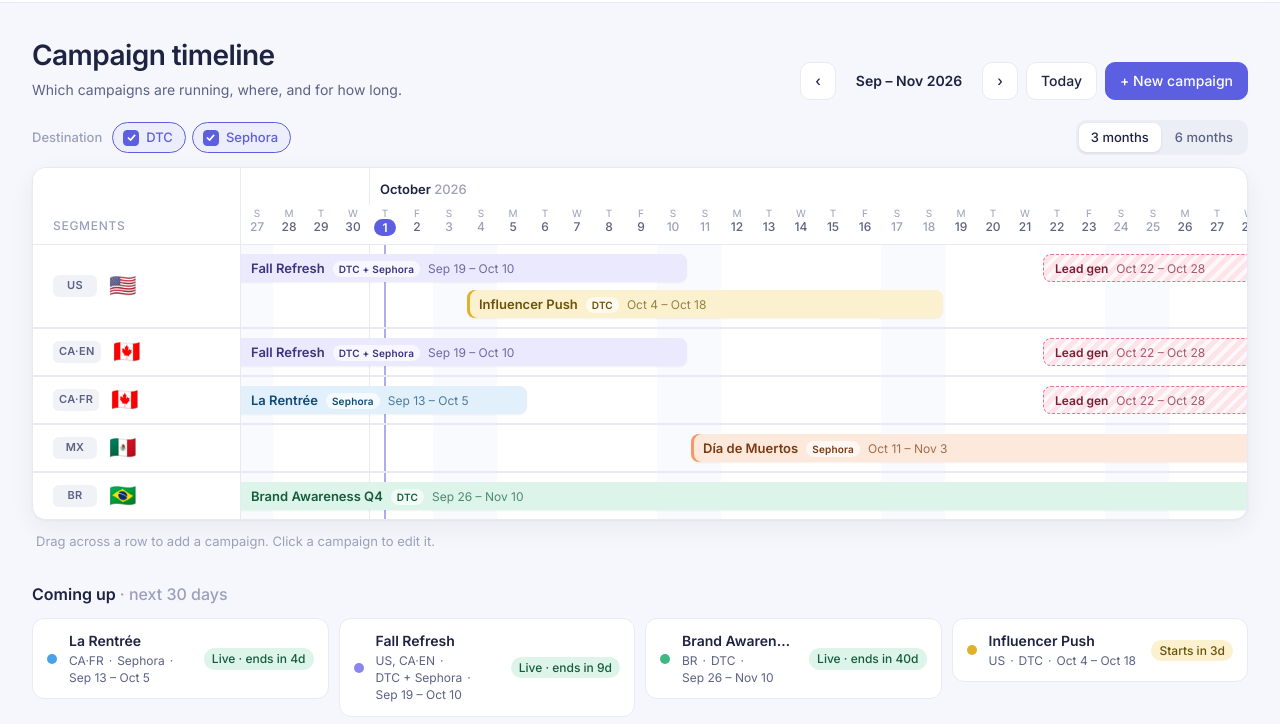
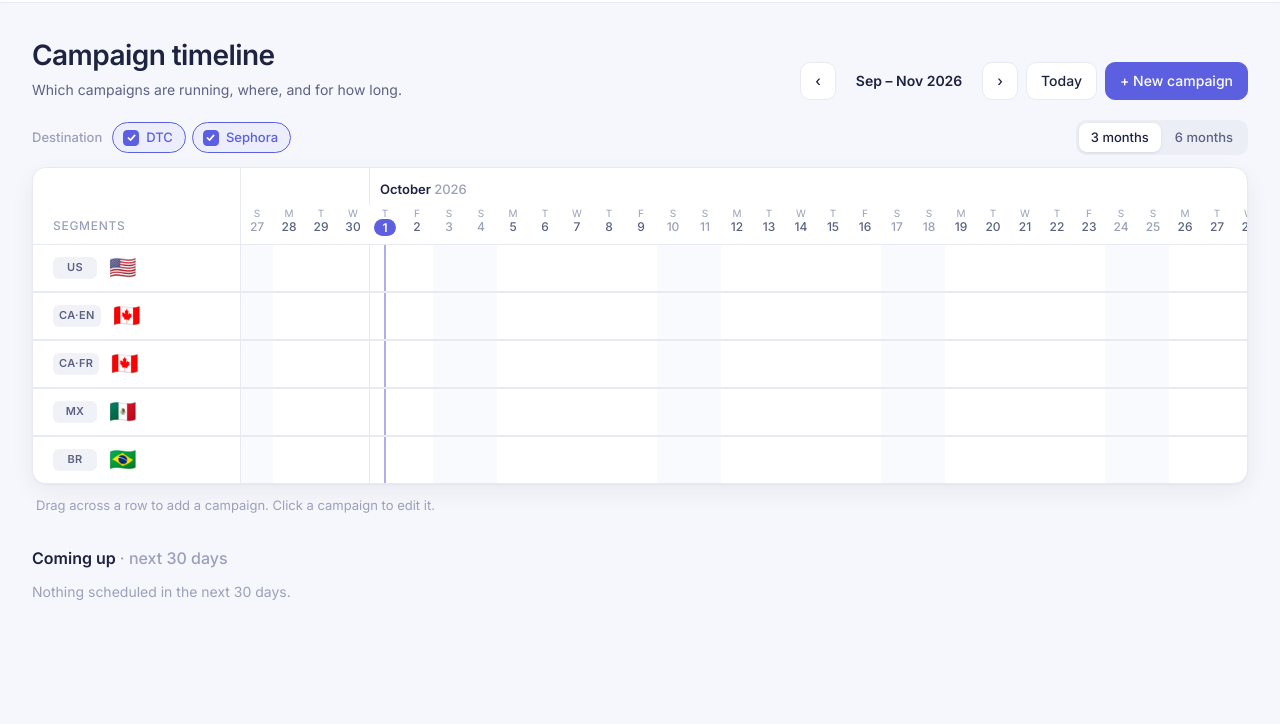
Before and after one commit to Doppelgvnger/Planner, a plain HTML site: page index.html in a window 1280 px wide. Shown: the part 66-790 px from the top of the page. Drawn offline with Linux system fonts and the light colour scheme; a web font is replaced by a local one.

Commit message:
Start empty instead of with demo campaigns
The planner is going live for real use, so a first visit opens with no
campaigns. Also note the live URL and deploy flow in CLAUDE.md.

Co-Authored-By: Claude Opus 5.5 <noreply@anthropic.com>

```diff
--- a/index.html
+++ b/index.html
@@ -947,29 +947,6 @@ const normTask = t => ({
   id: uid(), text: '', done: false, urgent: false, archived: false,
   due: '', desc: '', segments: [], showSegs: true, subtasks: [], createdAt: Date.now(), ...t,
 });
-function seed() {
-  // lg: [startOffset, endOffset] of a lead gen across all the campaign's markets
-  const c = (name, segments, destinations, a, b, color, lg, tasks = []) => ({
-    id: uid(), name, segments, destinations, start: toISO(addDays(today, a)), end: toISO(addDays(today, b)), color,
-    leadgen: lg ? { segments, start: toISO(addDays(today, lg[0])), end: toISO(addDays(today, lg[1])), overrides: {} } : null,
-    tasks: tasks.map(t => normTask(typeof t === 'string' ? { text: t } : t)),
-  });
-  return [
-    c('Fall Refresh', ['us', 'ca-en'], ['dtc', 'sephora'], -12, 9, 'lavender'),
-    c('Influencer Push', ['us'], ['dtc'], 3, 17, 'butter'),
-    c('La Rentrée', ['ca-fr'], ['sephora'], -18, 4, 'sky'),
-    c('Brand Awareness Q4', ['br'], ['dtc'], -5, 40, 'mint'),
-    c('Día de Muertos', ['mx'], ['sephora'], 10, 33, 'peach'),
-    c('Holiday Gift Guide', ['us', 'ca-en', 'ca-fr'], ['dtc', 'sephora'], 28, 70, 'rose', [21, 27], [
-      { text: 'Brief the agency', due: toISO(addDays(today, 1)), desc: 'Brief template: https://example.com/brief' },
-      { text: 'Approve creatives', due: toISO(addDays(today, 10)), subtasks: [
-        { id: uid(), text: 'US banners', done: true }, { id: uid(), text: 'CA·FR banners', done: false },
-      ] },
-      { text: 'Set up lead gen form', segments: ['us'] },
-    ]),
-    c('Black Friday', ['br', 'mx'], ['dtc'], 52, 62, 'butter', [45, 51]),
-  ];
-}
 // campaigns saved by older versions: no destinations means both (so no filter hides them); tasks get filled in
 const normCampaign = c => ({ destinations: DESTS.map(d => d.id), ...c, tasks: (c.tasks || []).map(normTask) });
 function load() {
@@ -979,7 +956,7 @@ function load() {
       return JSON.parse(raw).map(normCampaign);
     }
   } catch (e) {}
-  return seed();
+  return []; // first visit starts empty
 }
 function save() {
   try { localStorage.setItem(STORE, JSON.stringify(campaigns)); } catch (e) {}
```
Also changed, not shown: 1 other file.
